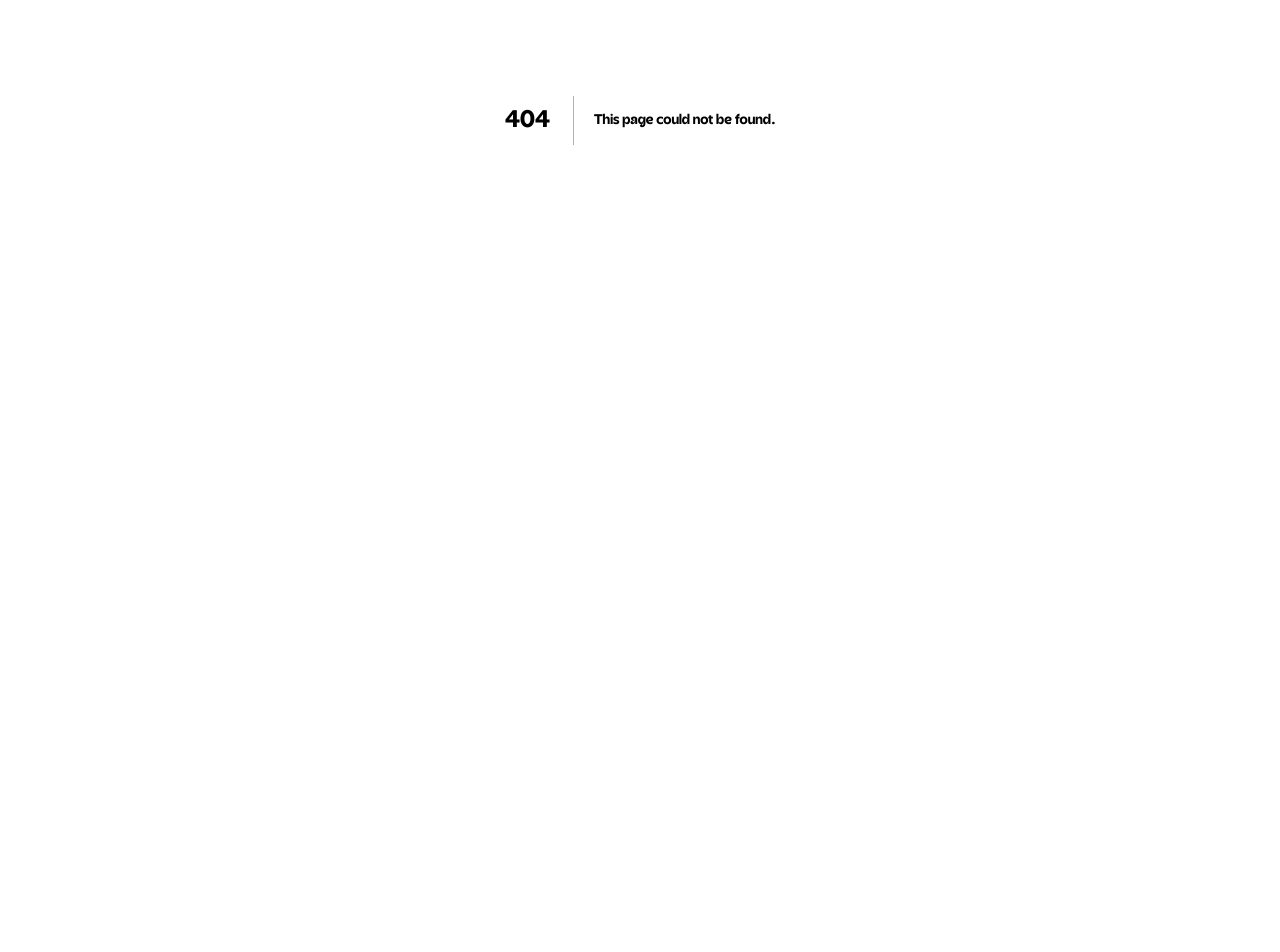
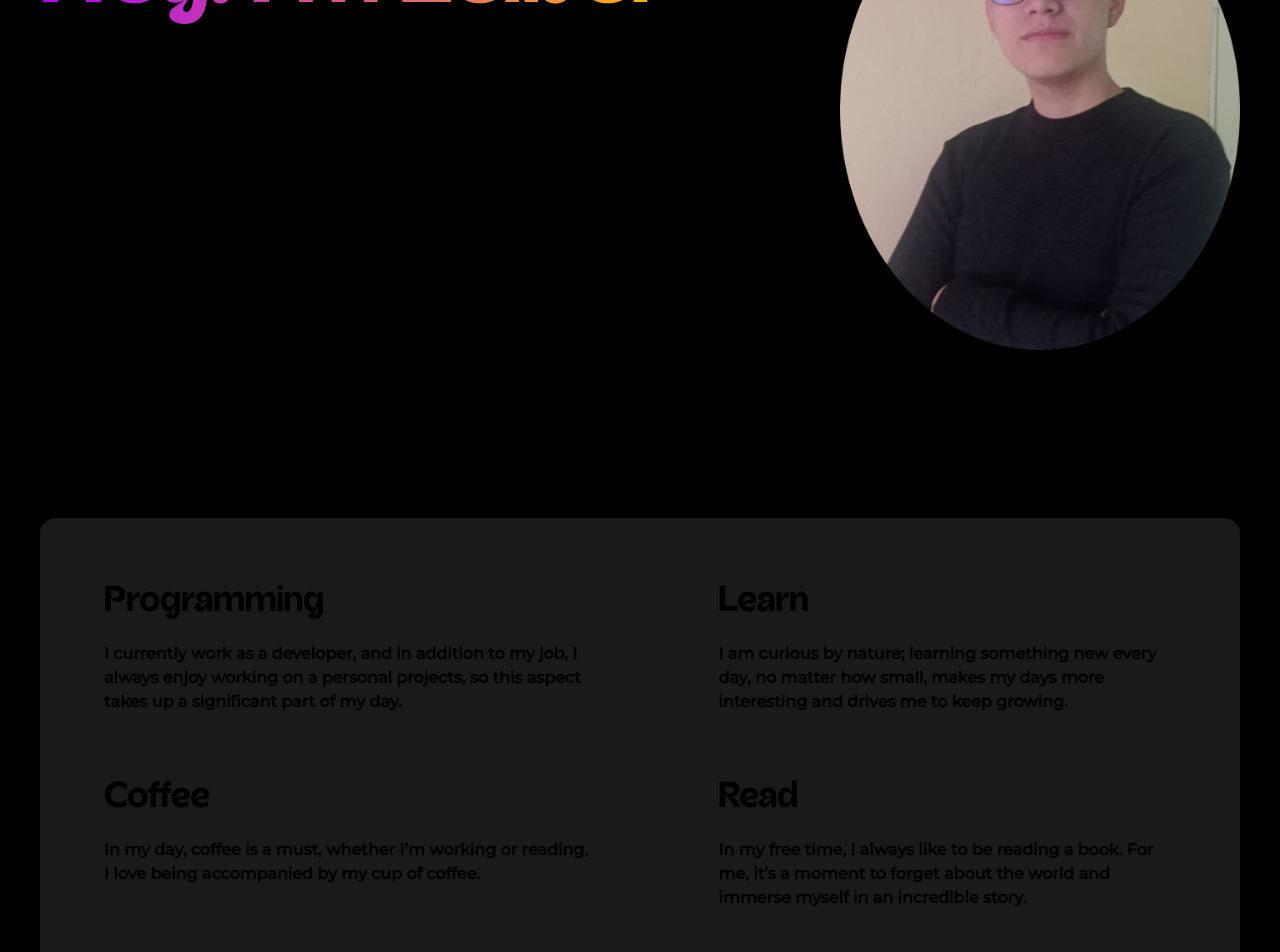
Before and after one commit to leiberbertel/new_web_portfolio, a Next.js app: page /about in a window 1280 px wide. Before the commit this address had no page. Shown: the part 280-1232 px from the top of the page. Before the commit the page ends 800 px from the top, so only its background shows below. Built offline with nearby package versions, Linux system fonts and the light colour scheme.

Commit message:
feat: add session about me

```diff
--- /dev/null
+++ b/src/app/about/page.tsx
@@ -0,0 +1,161 @@
+import React from "react";
+import NavBar from "@/components/NavBar";
+import Image from "next/image";
+import Footer from "@/components/Footer";
+
+function About() {
+  return (
+    <>
+      <nav className="md:h-[150px] h-[100px] z-[20]">
+        <NavBar />
+      </nav>
+      <main className="flex flex-col gap-16 max-w-[1200px] mx-10 items-center">
+        <section className="md:flex hidden items-center justify-between w-[100%]">
+          <div className="flex flex-col gap-7">
+            <div className="flex flex-col gap-2">
+              <h1 className="acorn-bold title text-8xl">Hey! I’m Leiber</h1>
+              <h1 className="acorn-bold text-6xl">Software developer</h1>
+            </div>
+            <p className="acorn-regular text-lg max-w-[600px]">
+              Software developer with two years of experience in creating robust and scalable applications. Although my primary focus is backend development, I also have a solid foundation in frontend technologies, making me a well-rounded developer.
+            </p>
+            <p className="acorn-regular text-lg max-w-[600px]">
+            I am currently working as a Developer Analyst.
+            </p>
+          </div>
+          <Image
+            src="/profile-image-3.jpg"
+            width={400}
+            height={400}
+            alt="Profile image"
+          />
+        </section>
+        <section className="flex md:hidden items-center">
+          <div className="flex flex-col items-center gap-10">
+            <div className="flex flex-col gap-5">
+              <h1 className="acorn-bold title text-6xl text-center">
+                Hey! I’m Leiber
+              </h1>
+              <h1 className="acorn-bold text-4xl text-center">
+                Software developer
+              </h1>
+            </div>
+            <p className="acorn-regular text-md max-w-[400px] text-center">
+              Software developer with two years of experience in creating robust and scalable applications. Although my primary focus is backend development, I also have a solid foundation in frontend technologies, making me a well-rounded developer.
+            </p>
+            <p className="acorn-regular text-md max-w-[400px] text-center">
+              I’m currently working as a Developer Analyst.
+            </p>
+            <Image
+              src="/profile-image-3.jpg"
+              width={300}
+              height={300}
+              alt="Profile image"
+            />
+          </div>
+        </section>
+        <section className="hidden md:flex flex-col items-center gap-10 w-[100%]">
+          <h2 className="acorn-bold text-2xl max-w-[600px] text-center">
+            If I had to define my life in some way, I would definitely do it as
+            follows.
+          </h2>
+          <div className="flex bg-[#FFFFFF] bg-opacity-[10%] rounded-2xl p-16 gap-32">
+            <div className="flex flex-col gap-16">
+              <div className="flex flex-col gap-5">
+                <h1 className="acorn-bold text-4xl">Programming</h1>
+                <p className="montserrat font-bold">
+                  I currently work as a developer, and in addition to my
+                  job, I always enjoy working on a personal projects, so this
+                  aspect takes up a significant part of my day.
+                </p>
+              </div>
+              <div className="flex flex-col gap-5">
+                <h1 className="acorn-bold text-4xl">Coffee</h1>
+                <p className="montserrat font-bold">
+                  In my day, coffee is a must, whether I’m working or reading, I
+                  love being accompanied by my cup of coffee.
+                </p>
+              </div>
+            </div>
+            <div className="flex flex-col gap-16">
+              <div className="flex flex-col gap-5">
+                <h1 className="acorn-bold text-4xl">Learn</h1>
+                <p className="montserrat font-bold">
+                  I am curious by nature; learning something new every day, no matter how small, makes my days more interesting and drives me to keep growing.
+                </p>
+              </div>
+              <div className="flex flex-col gap-5">
+                <h1 className="acorn-bold text-4xl">Read</h1>
+                <p className="montserrat font-bold">
+                  In my free time, I always like to be reading a book. For me,
+                  it’s a moment to forget about the world and immerse myself in
+                  an incredible story.
+                </p>
+              </div>
+            </div>
+          </div>
+        </section>
+        <section className=" flex md:hidden flex-col items-center gap-10">
+          <h2 className="acorn-bold text-2xl max-w-[400px] text-center">
+            If I had to define my life in some way, I would definitely do it as
+            follows.
+          </h2>
+          <div className="flex flex-col bg-[#FFFFFF] bg-opacity-[10%] rounded-2xl p-16 gap-16">
+            <div className="flex flex-col gap-5">
+              <h1 className="acorn-bold text-4xl text-center">Programming</h1>
+              <p className="montserrat font-bold text-center">
+                I currently work as a developer, and in addition to my job,
+                I always enjoy working on a personal projects, so this aspect
+                takes up a significant part of my day.
+              </p>
+            </div>
+            <div className="flex flex-col gap-5">
+              <h1 className="acorn-bold text-4xl text-center">Coffee</h1>
+              <p className="montserrat font-bold text-center">
+                In my day, coffee is a must, whether I’m working or reading, I
+                love being accompanied by my cup of coffee.
+              </p>
+            </div>
+            <div className="flex flex-col gap-5">
+              <h1 className="acorn-bold text-4xl text-center">
+                Learn
+              </h1>
+              <p className="montserrat font-bold text-center">
+                I am curious by nature; learning something new every day, no matter how small, makes my days more interesting and drives me to keep growing.
+              </p>
+            </div>
+            <div className="flex flex-col gap-5">
+              <h1 className="acorn-bold text-4xl text-center">Read</h1>
+              <p className="montserrat font-bold text-center">
+                In my free time, I always like to be reading a book. For me,
+                it’s a moment to forget about the world and immerse myself in an
+                incredible story.
+              </p>
+            </div>
+          </div>
+        </section>
+        <section className="md:flex hidden flex-col items-center gap-16 w-[100%]">
+          <p className="montserrat font-bold max-w-[600px] text-center ">
+            I believe that programming is more than just a tool to create
+            software. I think programming allows us to craft solutions to many
+            problems, and that’s why I love working on projects that solve
+            something, that make life easier for people, that make the world a
+            better place.
+          </p>
+        </section>
+        <section className="flex md:hidden flex-col items-center gap-16">
+          <p className="montserrat font-bold max-w-[400px] text-center ">
+            I believe that programming is more than just a tool to create
+            software. I think programming allows us to craft solutions to many
+            problems, and that’s why I love working on projects that solve
+            something, that make life easier for people, that make the world a
+            better place.
+          </p>
+        </section>
+        <Footer />
+      </main>
+    </>
+  );
+}
+
+export default About;
```
